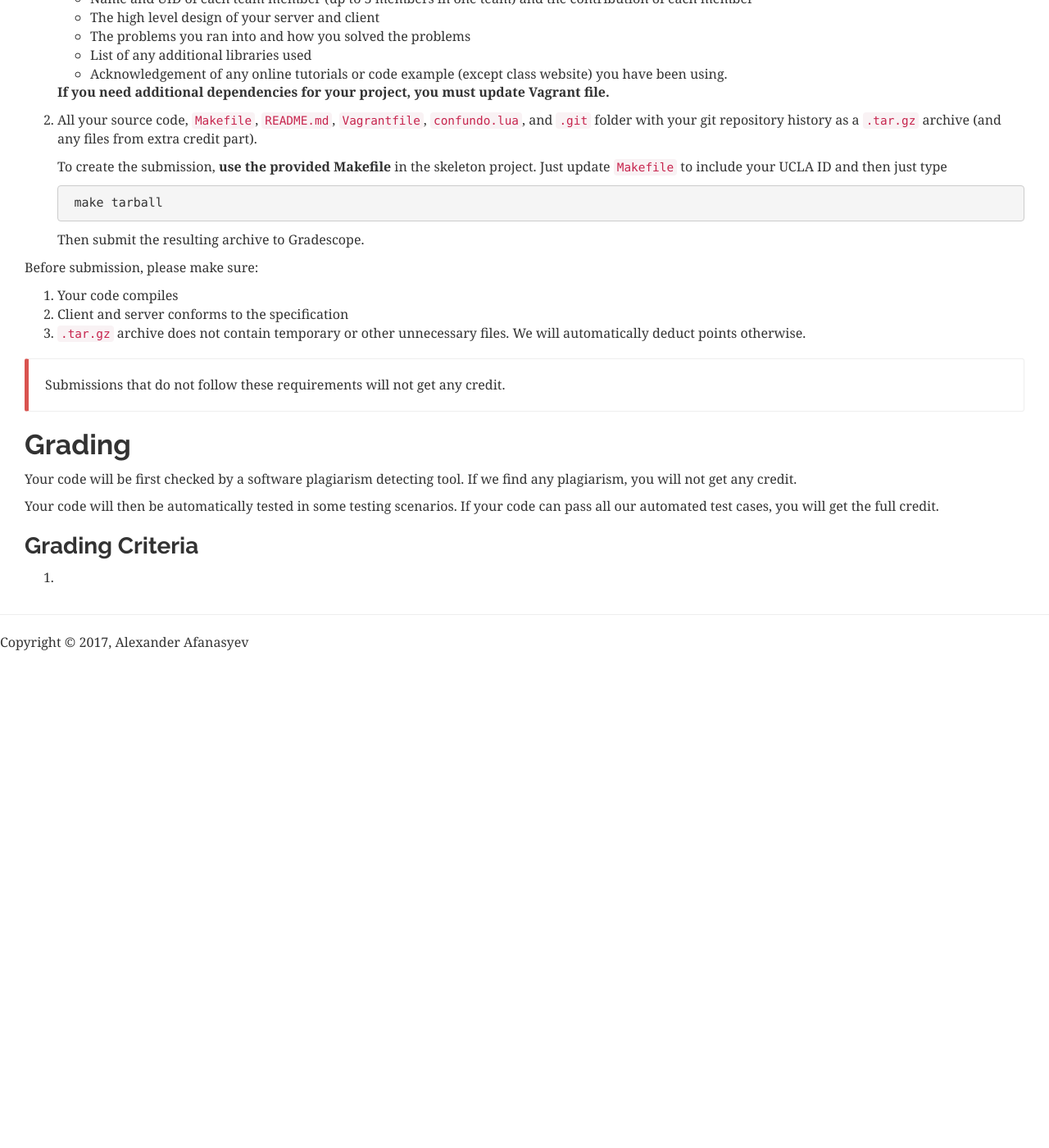
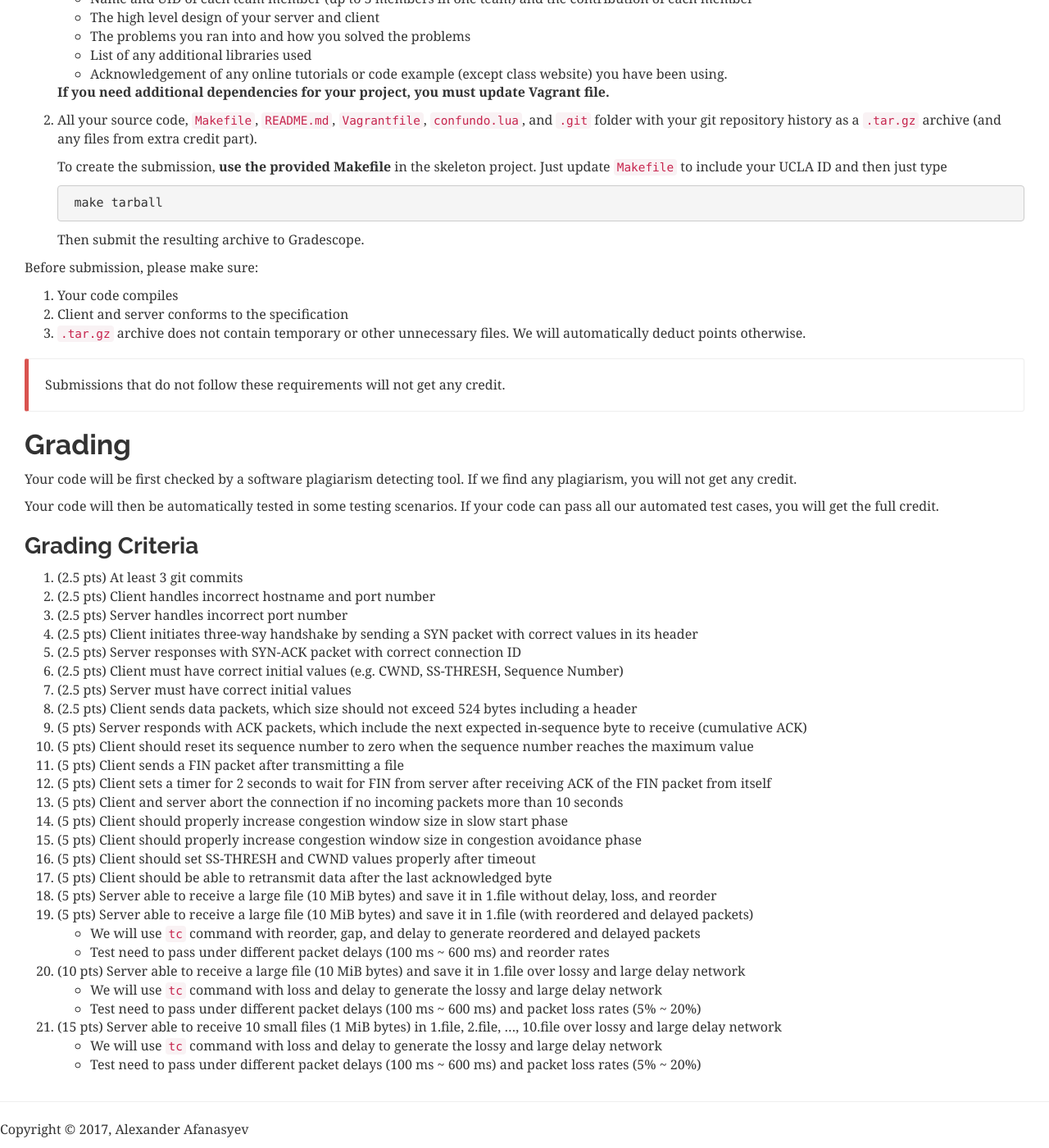
Before and after one commit to cawka/cs118-spring2017, a Jekyll site: the page built from project-2.md, in a window 1280 px wide and 1400 px high, scrolled down 9051 px. Shown: the whole window at 82% size. Built offline with Jekyll 4.4.1, drawn with Linux system fonts in a browser that asks for light colours; nearby versions of some CDN libraries; before the commit the page ends 9857 px from its top, so only the background shows below that.

Commit message:
add grading criteria

```diff
--- a/project-2.md
+++ b/project-2.md
@@ -429,7 +429,34 @@ Your code will then be automatically tested in some testing scenarios. If your c
 
 ### Grading Criteria
 
-1.
+1. (2.5 pts) At least 3 git commits
+1. (2.5 pts) Client handles incorrect hostname and port number
+1. (2.5 pts) Server handles incorrect port number
+1. (2.5 pts) Client initiates three-way handshake by sending a SYN packet with correct values in its header
+1. (2.5 pts) Server responses with SYN-ACK packet with correct connection ID
+1. (2.5 pts) Client must have correct initial values (e.g. CWND, SS-THRESH, Sequence Number)
+1. (2.5 pts) Server must have correct initial values
+1. (2.5 pts) Client sends data packets, which size should not exceed 524 bytes including a header
+1. (5 pts) Server responds with ACK packets, which include the next expected in-sequence byte to receive (cumulative ACK)
+1. (5 pts) Client should reset its sequence number to zero when the sequence number reaches the maximum value
+1. (5 pts) Client sends a FIN packet after transmitting a file
+1. (5 pts) Client sets a timer for 2 seconds to wait for FIN from server after receiving ACK of the FIN packet from itself
+1. (5 pts) Client and server abort the connection if no incoming packets more than 10 seconds
+1. (5 pts) Client should properly increase congestion window size in slow start phase
+1. (5 pts) Client should properly increase congestion window size in congestion avoidance phase
+1. (5 pts) Client should set SS-THRESH and CWND values properly after timeout
+1. (5 pts) Client should be able to retransmit data after the last acknowledged byte
+1. (5 pts) Server able to receive a large file (10 MiB bytes) and save it in 1.file without delay, loss, and reorder
+1. (5 pts) Server able to receive a large file (10 MiB bytes) and save it in 1.file (with reordered and delayed packets)
+   * We will use `tc` command with reorder, gap, and delay to generate reordered and delayed packets
+   * Test need to pass under different packet delays (100 ms ~ 600 ms) and reorder rates
+1. (10 pts) Server able to receive a large file (10 MiB bytes) and save it in 1.file over lossy and large delay network
+   * We will use `tc` command with loss and delay to generate the lossy and large delay network
+   * Test need to pass under different packet delays (100 ms ~ 600 ms) and packet loss rates (5% ~ 20%)
+1. (15 pts) Server able to receive 10 small files (1 MiB bytes) in 1.file, 2.file, ..., 10.file over lossy and large delay network
+   * We will use `tc` command with loss and delay to generate the lossy and large delay network
+   * Test need to pass under different packet delays (100 ms ~ 600 ms) and packet loss rates (5% ~ 20%)
+
 
 <!-- ###  Bonus points -->
 
```
